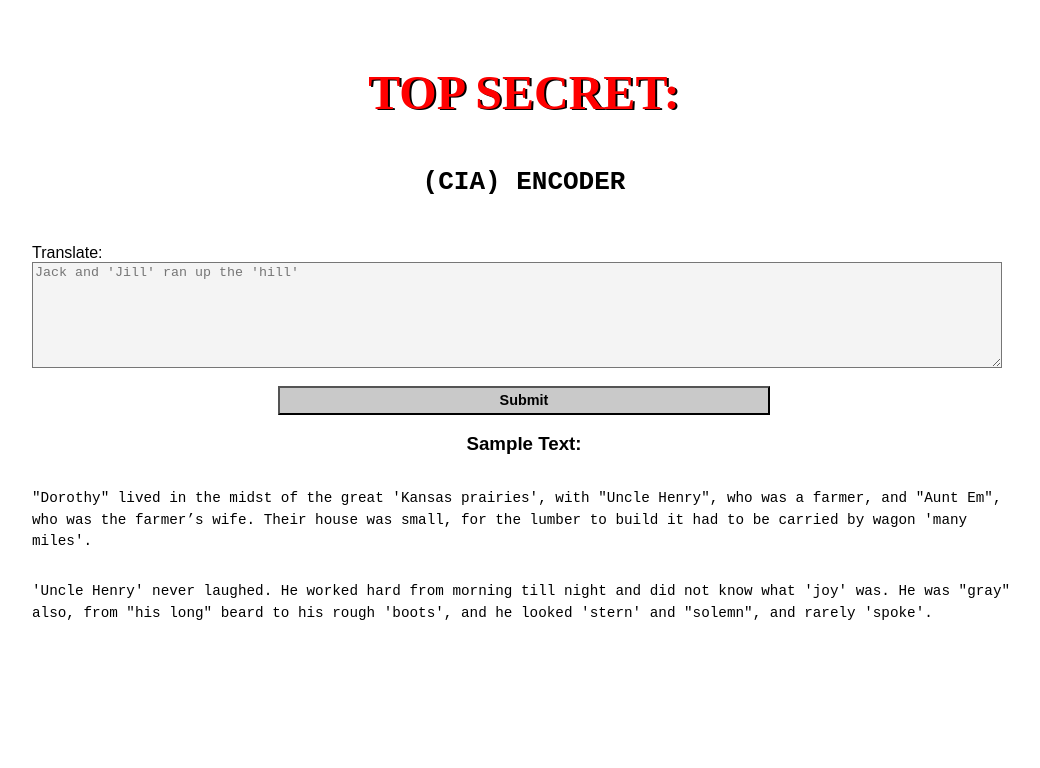
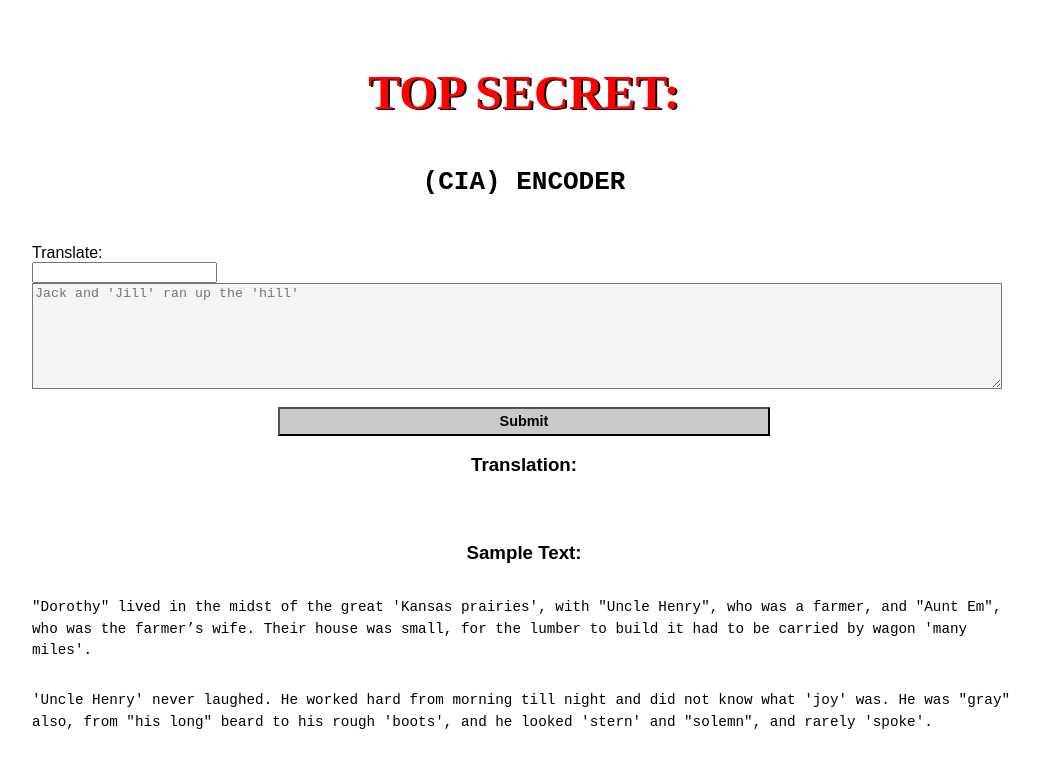
Before and after one commit to breakfastatiffs/cia-encoder, an Angular app: page / in a window 1280 px wide. Shown: the top 768 px of the page, without its empty margins (116-1156 px from the left). Built offline with nearby package versions, Linux system fonts and the light colour scheme.

Commit message:
worked thru edge cases w team

```diff
--- a/src/app/translation/translation.component.html
+++ b/src/app/translation/translation.component.html
@@ -1,11 +1,16 @@
 <div>
     <label>
         Translate:
+        <br>
+        <input type='text' [(ngModel)]="match" #ctrl="ngModel">
         <br>
         <textarea type="text" [(ngModel)]="translation" #ctrl="ngModel" aria-label="translation form" placeholder="Jack and 'Jill' ran up the 'hill'"></textarea>
         <br>
         <input (click)="handleTran()" type="submit" aria-label="submit button" class="btn">
     </label>
+
+    <h3>Translation:</h3>
+    <p>{{tran}}</p>
 
     <h3>Sample Text:</h3>
     <p>
--- a/src/app/translation/translation.component.ts
+++ b/src/app/translation/translation.component.ts
@@ -10,15 +10,17 @@
 })
 export class TranslationComponent {
   translation: string = '';
+  match: string = '';
+  tran: string = '';
 
   // -replace(search, replace)-
   // search using regex globally --- /["'].*?["']/g
   // replace any ' or " with XXXX
   // let global variable (translation) = translated string (tran
   handleTran() {
-    const match = /["'`].*?["'`]/g
-    let tran = this.translation.replace(match, 'XXXX')
-    this.translation = tran
+    // debugger
+    let match = new RegExp(`(${this.match.split(" ").join("|")})`, 'gim')
+    this.tran = this.translation.replace(match, 'XXXX')
   }
 
 }
@@ -26,3 +28,7 @@
 
 // STRETCH GOALS : adding `` to filter, adding an option to add your own filter and then translation through that
 // 0(1) Constant bc you only need to run through str once with the find and replace fn
+
+// match1 split() or search (/["'].*?["']/g)
+// match2 .split(" ").
+// join both matches
```
